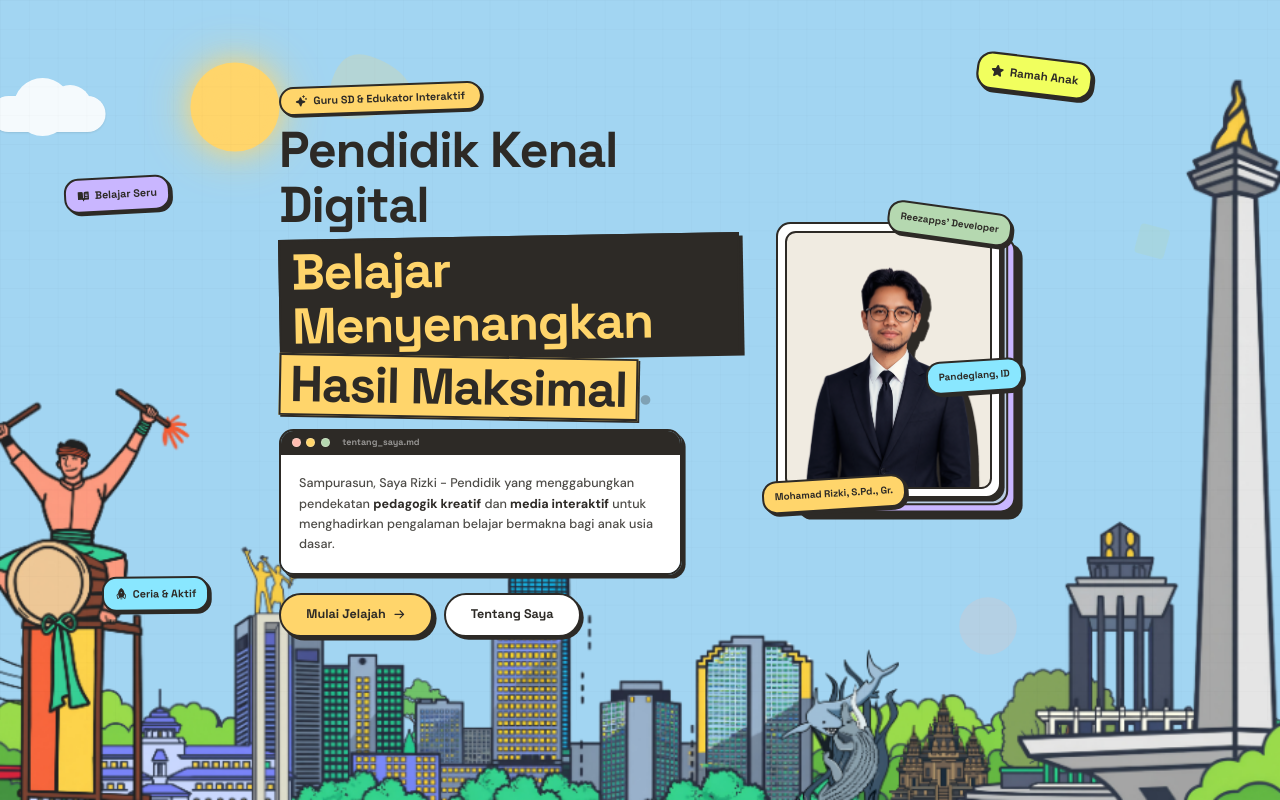
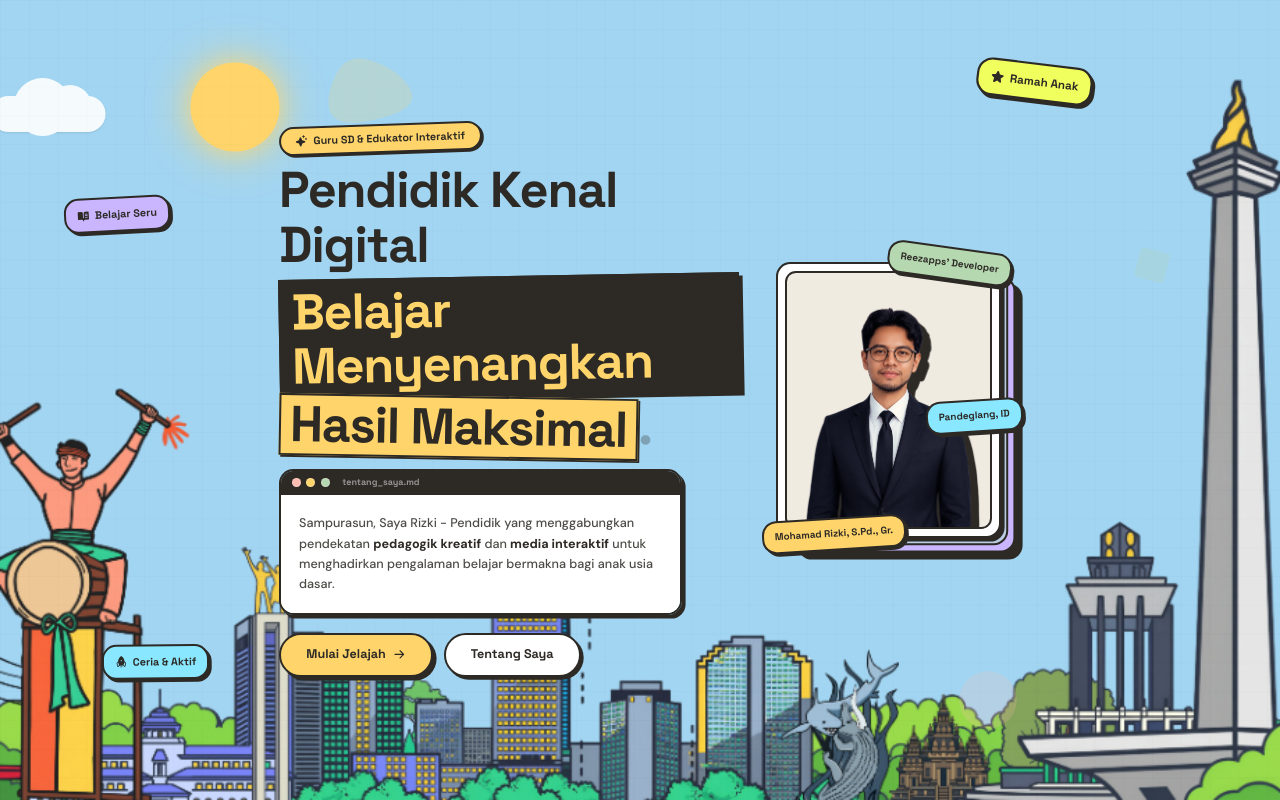
Before and after one commit to MohdRizki/mohdrizki.github.io, a React (Vite) app: page / in a window 1280 px wide. Built offline with nearby package versions, Linux system fonts and the light colour scheme.

Commit message:
fix: use height 100% on html and body to robustly push footer to bottom

```diff
--- a/index.html
+++ b/index.html
@@ -1,5 +1,5 @@
 <!doctype html>
-<html lang="id">
+<html lang="id" class="h-full">
   <head>
     <meta charset="UTF-8" />
     <meta name="viewport" content="width=device-width, initial-scale=1.0" />
@@ -11,11 +11,11 @@
     <script src="https://unpkg.com/@phosphor-icons/web"></script>
     <link href="https://fonts.googleapis.com/css2?family=Space+Grotesk:wght@400;500;600;700&family=DM+Sans:wght@400;500;600;700&display=swap" rel="stylesheet" />
   </head>
-  <body>
+  <body class="min-h-full flex flex-col">
     <div class="bg-overlay"></div>
     <div class="bg-noise-global"></div>
     <img src="/logo.png" alt="Ornament" class="floating-logo-ornament" onerror="this.style.display='none'" />
-    <div id="root" class="min-h-screen flex flex-col"></div>
+    <div id="root" class="flex-1 flex flex-col w-full"></div>
     <script type="module" src="/src/main.jsx"></script>
   </body>
 </html>
--- a/src/index.css
+++ b/src/index.css
@@ -42,7 +42,6 @@
     background-color: var(--color-retro-bg);
     color: var(--color-retro-dark);
     margin: 0;
-    min-height: calc(100dvh / 0.9);
     font-family: var(--font-body);
     font-size: 18px;
     position: relative;
@@ -58,12 +57,6 @@
     overflow-y: scroll; /* Force vertical scrollbar to prevent layout shift */
     cursor: url('/cursor.svg') 5 5, auto;
     transition: color 1s ease;
-  }
-
-  #root {
-    min-height: calc(100dvh / 0.9);
-    display: flex;
-    flex-direction: column;
   }
 
   /* ── Night Mode Overrides ── */
```
